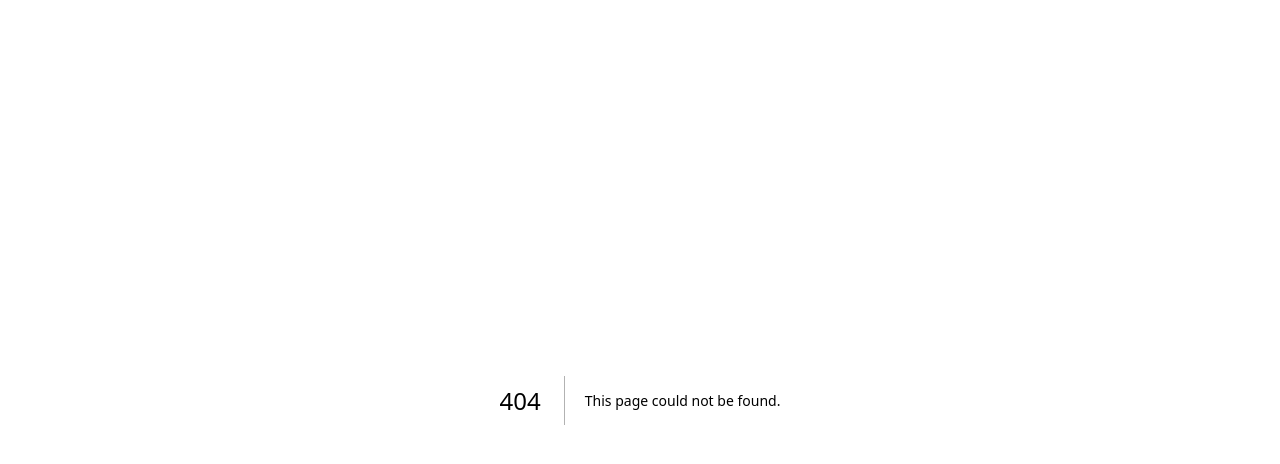
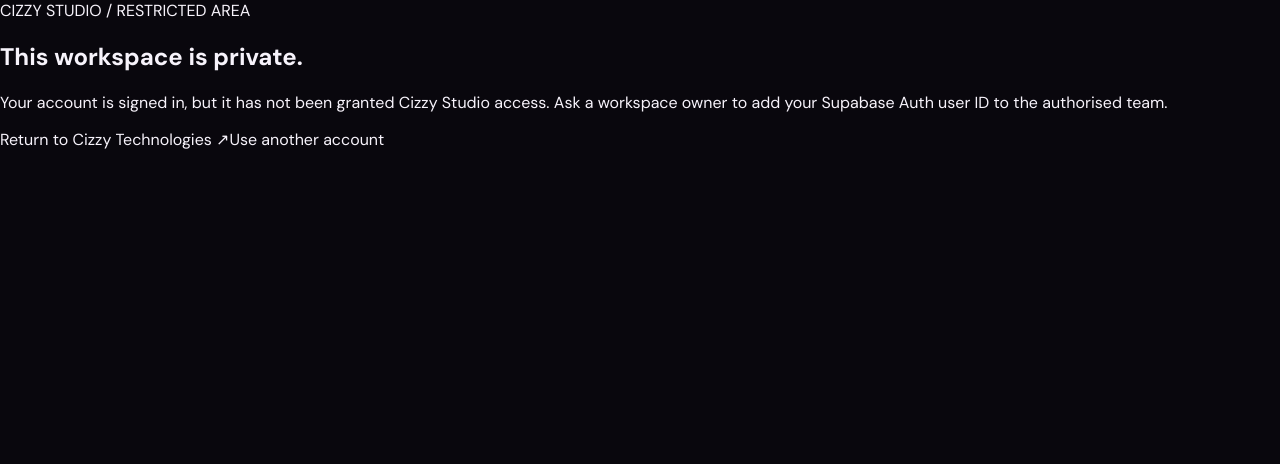
Before and after one commit to asiimwejohn848-ops/connect-app, a Next.js app: page /admin/access-denied in a window 1280 px wide. Before the commit this address had no page. Shown: the top 464 px of the page. Built offline with nearby package versions, Linux system fonts and the light colour scheme; a web font is replaced by a local one.

Commit message:
Add private studio access denied page

```diff
--- /dev/null
+++ b/app/admin/access-denied/page.tsx
@@ -0,0 +1,5 @@
+import Link from "next/link";
+export const metadata = { title: "Access unavailable | Cizzy Studio", robots: { index: false, follow: false } };
+export default function AccessDeniedPage() {
+  return <main className="admin-shell"><section className="admin-panel"><div className="company-section-index">CIZZY STUDIO / RESTRICTED AREA</div><h1>This workspace is private.</h1><p>Your account is signed in, but it has not been granted Cizzy Studio access. Ask a workspace owner to add your Supabase Auth user ID to the authorised team.</p><div className="admin-panel-actions"><Link className="company-button" href="/">Return to Cizzy Technologies ↗</Link><Link className="detail-back" href="/login">Use another account</Link></div></section></main>;
+}
```
